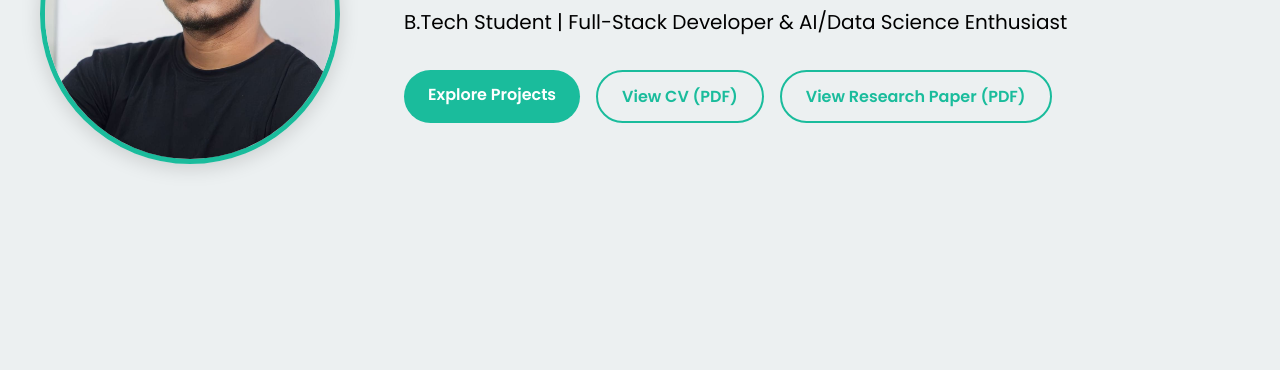
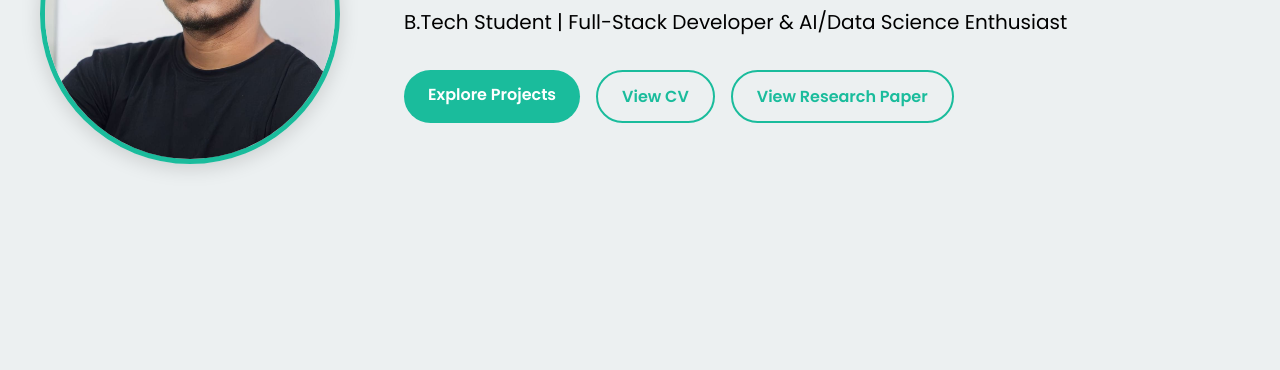
Before and after one commit to SundaramDev/Portfolio, a plain HTML site: page index.html in a window 1280 px wide. Shown: the part 430-800 px from the top of the page. Drawn offline with Linux system fonts and the light colour scheme.

Commit message:
Paper correction and setup

```diff
--- a/index.html
+++ b/index.html
@@ -40,10 +40,10 @@
                 <div class="hero-actions">
                     <a href="#projects" class="btn primary-btn">Explore Projects</a>
                     <a href="files/Sundaram_CV.pdf" target="_blank" class="btn secondary-btn">
-                        View CV (PDF)
+                        View CV
                     </a>
                     <a href="files/Travel_Planner_Acl.pdf" target="_blank" class="btn secondary-btn">
-                        View Research Paper (PDF)
+                        View Research Paper
                     </a>
 
 
```
